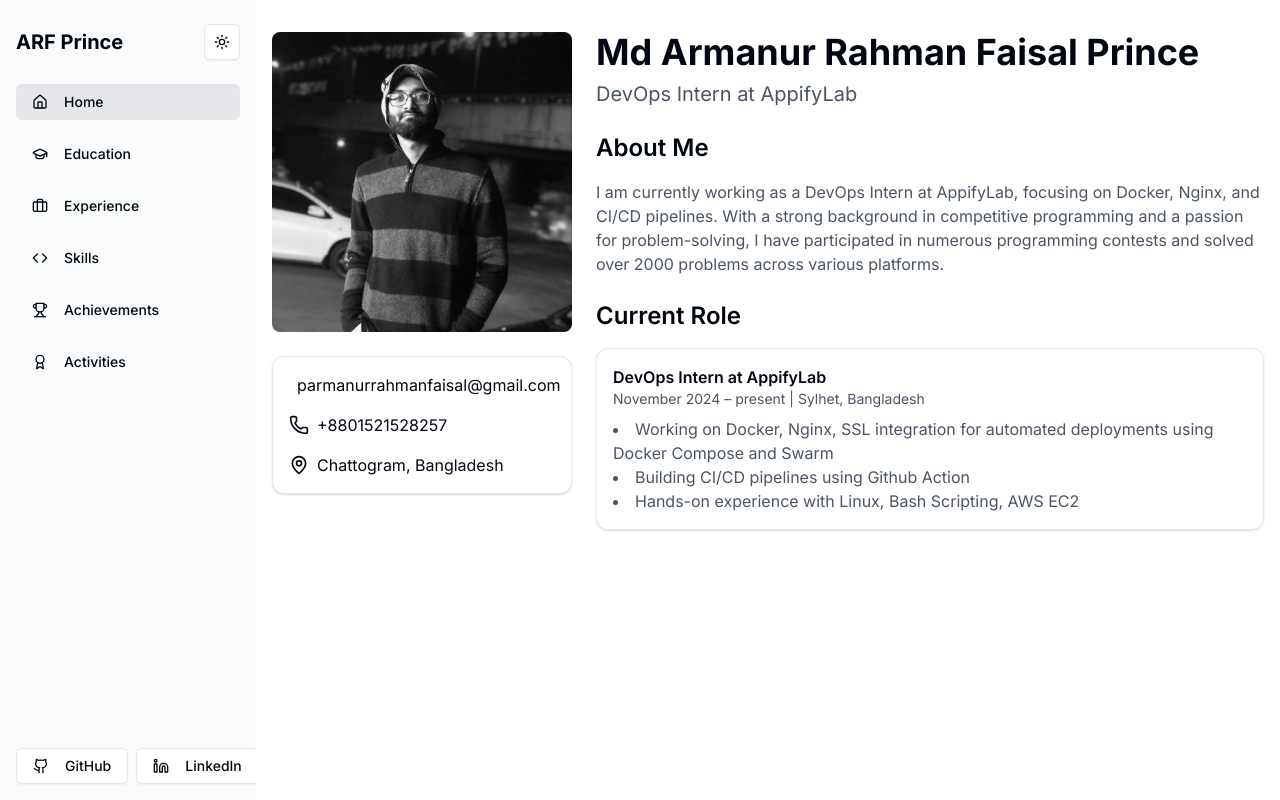
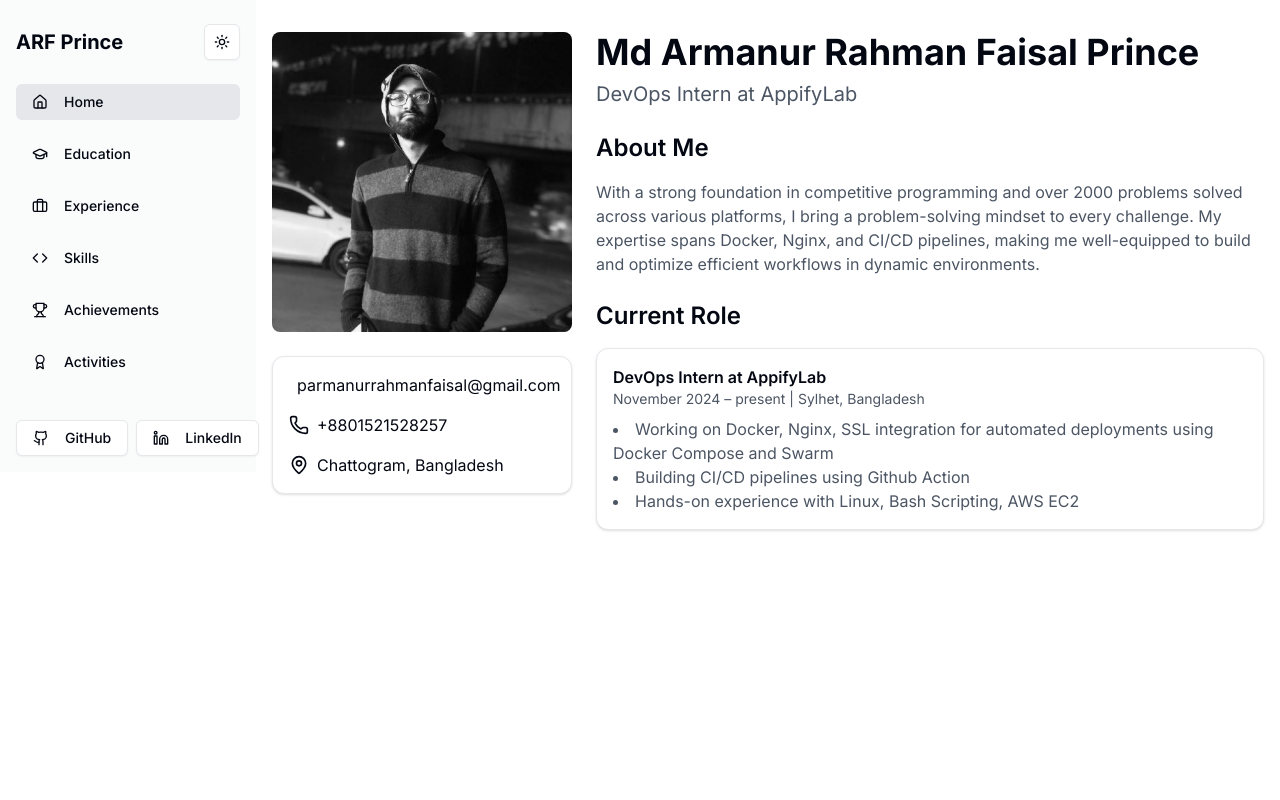
Before and after one commit to arfprince/portfolio, a Next.js app: page / in a window 1280 px wide. Built offline with nearby package versions, Linux system fonts and the light colour scheme.

Commit message:
bug fixed

```diff
--- a/app/page.tsx
+++ b/app/page.tsx
@@ -42,9 +42,7 @@ export default function Home() {
           <div>
             <h2 className="text-2xl font-semibold mb-4">About Me</h2>
             <p className="text-gray-600 dark:text-gray-400">
-              I am currently working as a DevOps Intern at AppifyLab, focusing on Docker, Nginx, and CI/CD pipelines.
-              With a strong background in competitive programming and a passion for problem-solving,
-              I have participated in numerous programming contests and solved over 2000 problems across various platforms.
+              With a strong foundation in competitive programming and over 2000 problems solved across various platforms, I bring a problem-solving mindset to every challenge. My expertise spans Docker, Nginx, and CI/CD pipelines, making me well-equipped to build and optimize efficient workflows in dynamic environments.
             </p>
           </div>
           <div>
--- a/components/sidebar.tsx
+++ b/components/sidebar.tsx
@@ -6,6 +6,7 @@ import { cn } from "@/lib/utils"
 import { Button } from "@/components/ui/button"
 import { ThemeToggle } from "@/components/theme-toggle"
 import { Home, GraduationCap, Award, Code, Briefcase, Trophy, Github, Linkedin } from 'lucide-react'
+import { useState } from "react"
 
 const routes = [
   {
@@ -42,9 +43,30 @@ const routes = [
 
 export function Sidebar({ className }: React.HTMLAttributes<HTMLDivElement>) {
   const pathname = usePathname()
+  const [isOpen, setIsOpen] = useState(false)
 
   return (
-    <div className={cn("flex h-full flex-col justify-between bg-gray-100/40 dark:bg-gray-800/40", className)}>
+    <div className={cn("relative", className)}>
+      <Button
+        variant="ghost"
+        className="absolute top-4 left-4 z-50 md:hidden"
+        onClick={() => setIsOpen(!isOpen)}
+      >
+        {isOpen ? "Close" : "Menu"}
+      </Button>
+      <div
+        className={cn(
+          "fixed inset-0 z-40 bg-black/50 transition-opacity md:hidden",
+          isOpen ? "opacity-100" : "opacity-0 pointer-events-none"
+        )}
+        onClick={() => setIsOpen(false)}
+      />
+      <div
+        className={cn(
+          "fixed inset-y-0 left-0 z-50 w-64 bg-gray-100/40 dark:bg-gray-800/40 transition-transform md:relative md:translate-x-0",
+          isOpen ? "translate-x-0" : "-translate-x-full"
+        )}
+      >
         <div className="px-4 py-6">
           <div className="flex items-center justify-between">
             <span className="text-xl font-bold">ARF Prince</span>
@@ -89,5 +111,6 @@ export function Sidebar({ className }: React.HTMLAttributes<HTMLDivElement>) {
           </Button>
         </div>
       </div>
+    </div>
   )
 }
--- a/components/ui/sheet.tsx
+++ b/components/ui/sheet.tsx
@@ -64,6 +64,7 @@ const SheetContent = React.forwardRef<
       className={cn(sheetVariants({ side }), className)}
       {...props}
     >
+      <SheetTitle className="sr-only">Sheet Title</SheetTitle> {/* Add this line */}
       {children}
       <SheetPrimitive.Close className="absolute right-4 top-4 rounded-sm opacity-70 ring-offset-background transition-opacity hover:opacity-100 focus:outline-none focus:ring-2 focus:ring-ring focus:ring-offset-2 disabled:pointer-events-none data-[state=open]:bg-secondary">
         <X className="h-4 w-4" />
```
Lines whose indentation alone changed are shown as unchanged.
